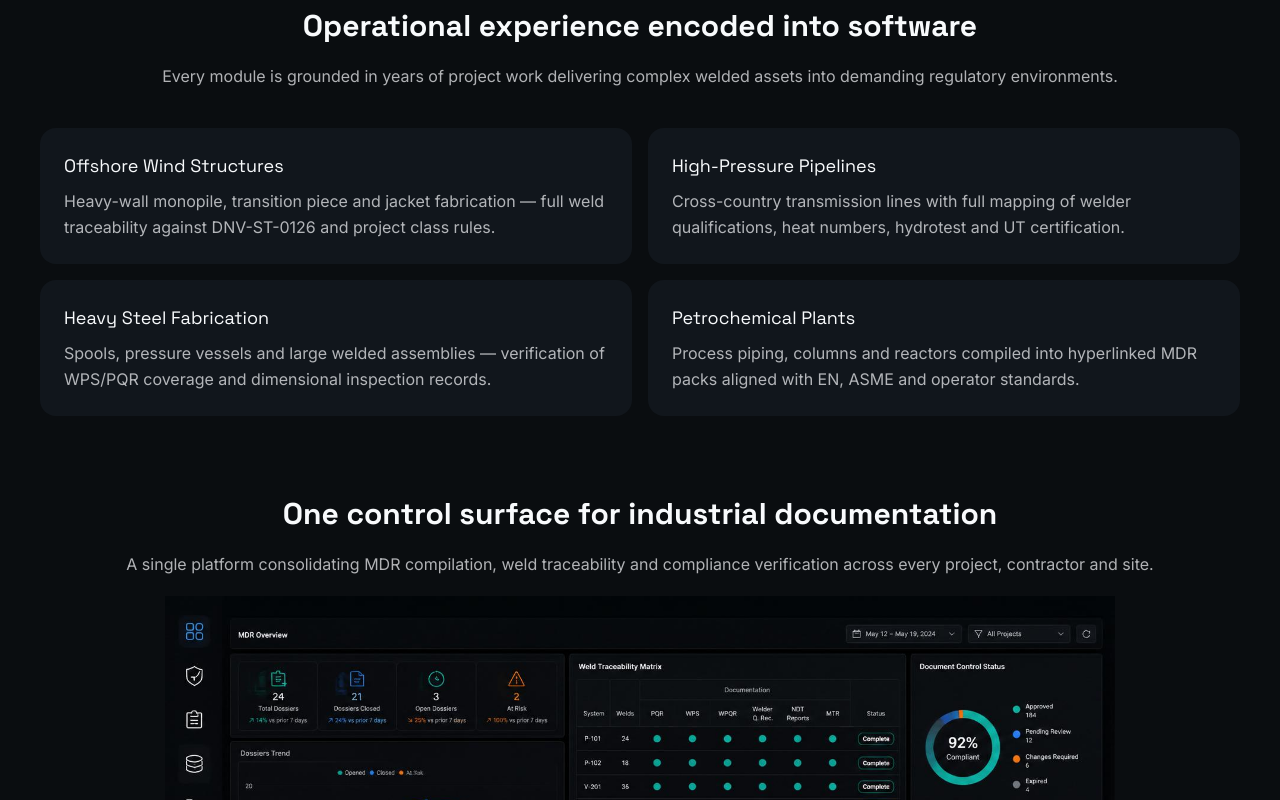
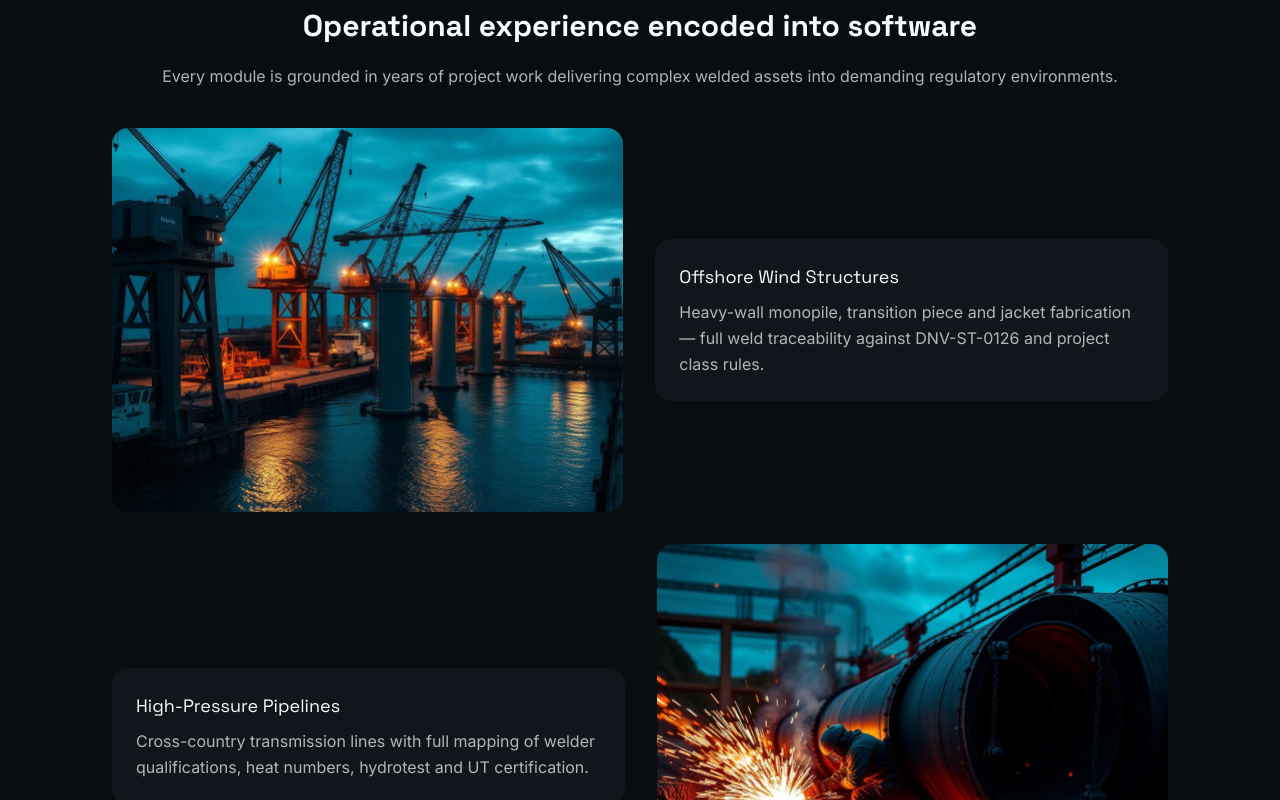
Before and after one commit to shariq-gazdar/bwdigit, a Next.js app: page /en in a window 1280 px wide. Shown: the part 1800-2600 px from the top of the page. Built offline with nearby package versions, Linux system fonts and the light colour scheme.

Commit message:
more changes

```diff
--- a/src/app/[locale]/page.js
+++ b/src/app/[locale]/page.js
@@ -64,7 +64,6 @@ export default async function Home({ params }) {
                   height={300}
                 />
                 <div className="p-10 pt-6 flex flex-col gap-y-6">
-
                   <h1 className="text-lg font-heading">{service.title}</h1>
                   <p className="font-body text-base">{service.description}</p>
                 </div>
@@ -120,7 +119,7 @@ export default async function Home({ params }) {
           </ol>
         </div>
       </section>
-      {/* Engineering Heritage */}
+      {/* Engineering Heritage  Operational */}
       <section
         className="flex flex-col items-center lg:my-20 my-10 mx-5 lg:mx-0 gap-y-5"
         id="portfolio"
@@ -129,24 +128,24 @@ export default async function Home({ params }) {
         <p className="text-primary/70 text-center">
           {t.heritage_section.description}
         </p>
-        <div className="grid grid-cols-1 lg:grid-cols-2 lg:grid-rows-2 gap-4 mx-10 mt-5">
+        <div className="flex flex-col gap-8 mx-10 mt-5 max-w-6xl">
           {t.heritage.map((h, index) => {
             const Icon = heritage[index].icon;
+            const isEven = index % 2 === 0;
             return (
               <div
-                className="bg-card rounded-2xl overflow-hidden hover:border hover:border-primary-accent transition-all "
+                className={`flex flex-col lg:flex-row items-center gap-8 ${isEven ? "" : "lg:flex-row-reverse"}`}
                 key={index}
               >
-                {/* <div className="relative w-full h-96">
+                <div className="relative w-full lg:w-1/2 h-96 rounded-2xl overflow-hidden">
                   <Image
                     src={h.image}
                     fill
                     className="object-cover"
                     alt={h.title}
                   />
-                  <div className="absolute inset-0 bg-linear-to-t from-primary-accent/30 to-transparent" />
-                </div> */}
-                <div className="p-6">
+                </div>
+                <div className="bg-card rounded-2xl p-6 w-full lg:w-1/2 hover:border hover:border-primary-accent transition-all">
                   <h3 className="text-lg font-heading text-primary">
                     {h.title}
                   </h3>
```
